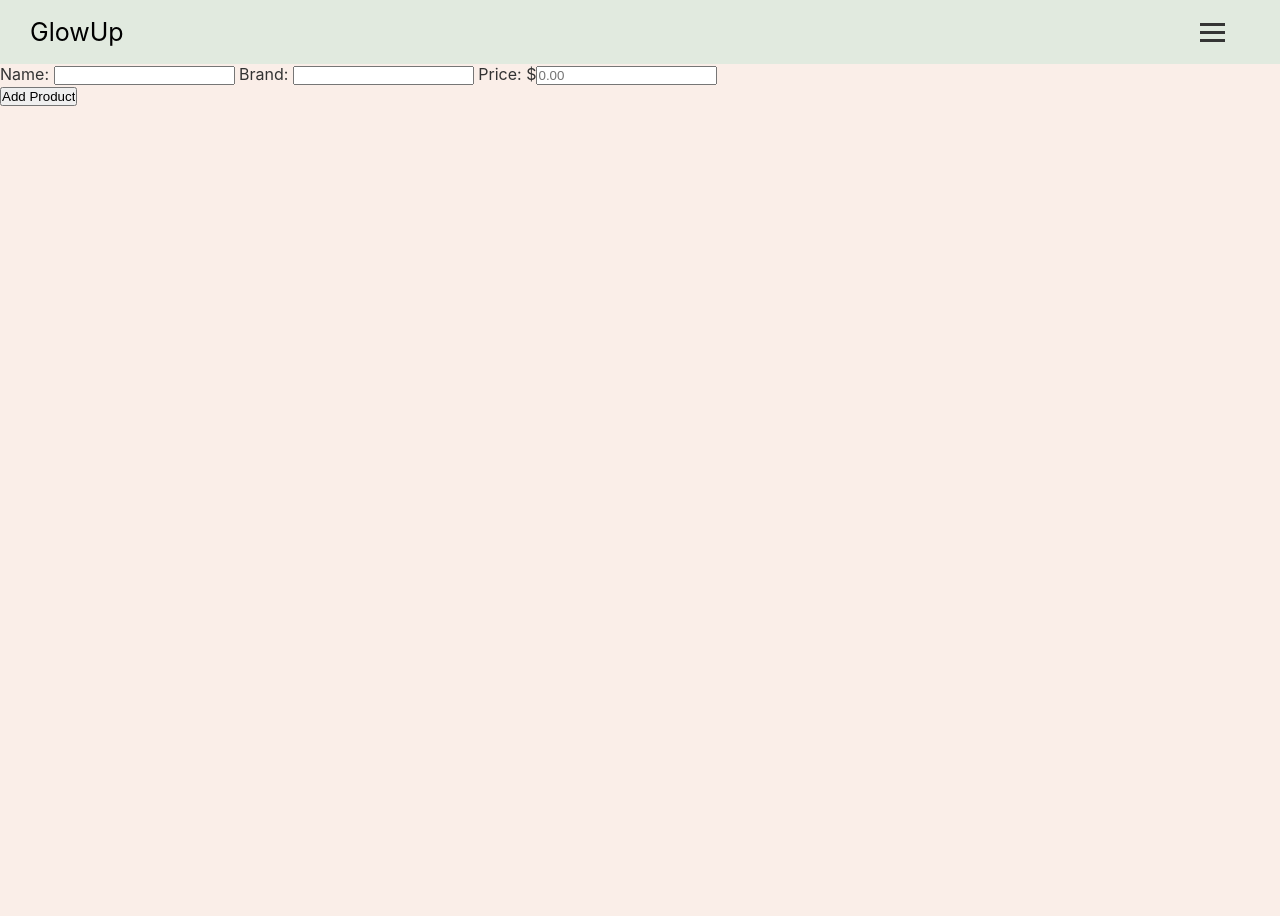
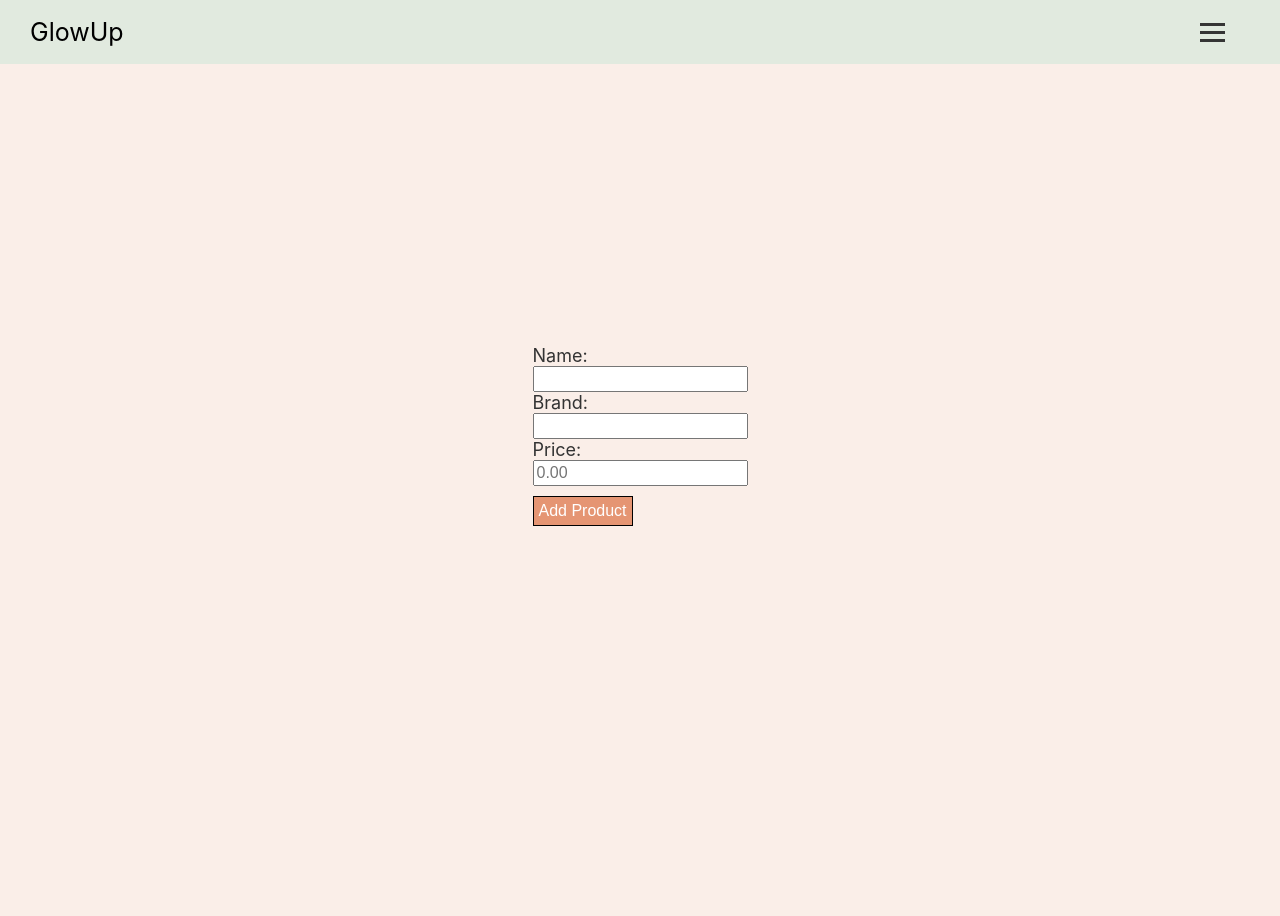
Before and after one commit to mish-a14/GlowUp, a Django app: page /products/add/form/ in a window 1280 px wide. Before the commit the page ends 106 px from the top, so only its background shows below. Run offline with Django 3.2, Linux system fonts and the light colour scheme.

Commit message:
style supplement and product forms

```diff
--- a/main_app/templates/products_form.html
+++ b/main_app/templates/products_form.html
@@ -1,14 +1,22 @@
 {% extends 'base.html' %}
 {% block content %}
 
+<div class="create-contain">
+    <div class="form-create">
+
 <form method='POST' action='/products/submit/'>
     {% csrf_token %}
-    Name: <input name='name' autocomplete="off"/>
-    Brand: <input name='brand' autocomplete="off"/>
-    Price: $<input name='price' autocomplete="off" placeholder="0.00"/>
-    <br>
-    <button>Add Product</button>
+    <p>Name:</p> <input name='name' autocomplete="off"/>
+    <br />
+    <p>Brand:</p> <input name='brand' autocomplete="off"/>
+    <br />
+    <p>Price:</p> <input name='price' autocomplete="off" placeholder="0.00"/>
+    <br />
+    <button class="form-btn">Add Product</button>
 
 </form>
 
+    </div>
+</div>
+
 {% endblock %}
--- a/main_app/templates/supplements.html
+++ b/main_app/templates/supplements.html
@@ -8,8 +8,8 @@
         <div class="supp-flex">
         {% for p in pill %}
         <div class="supplements-info">
-                <p>Name: {{ p.Name }}</p>
-                <p>Price: ${{ p.Price }}</p>
+                <p>Name: <span>{{ p.Name }}</span></p>
+                <p>Price: <span>${{ p.Price }}</span></p>
                 <a href='/supplements/{{ p.id }}/delete/'><button class="supp-delete">Delete</button></a>
         </div>
 {% endfor %}
```
